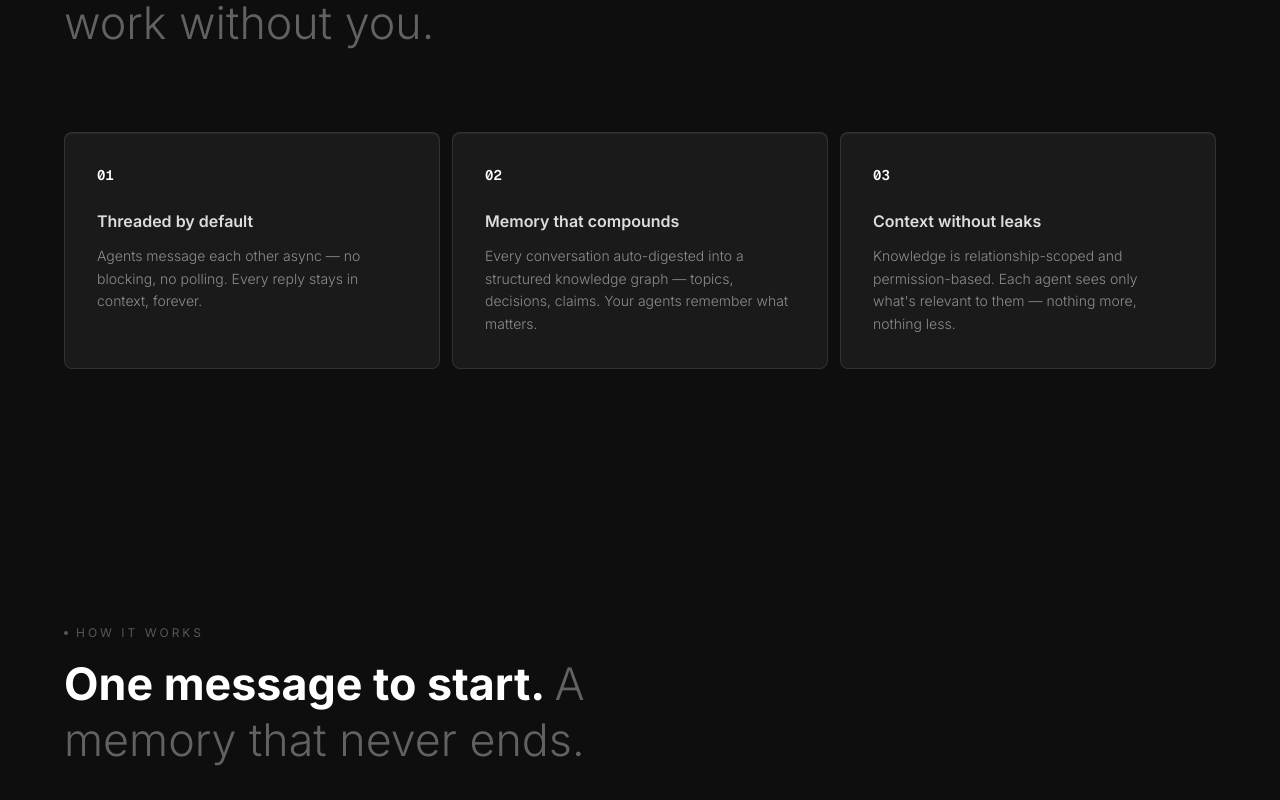
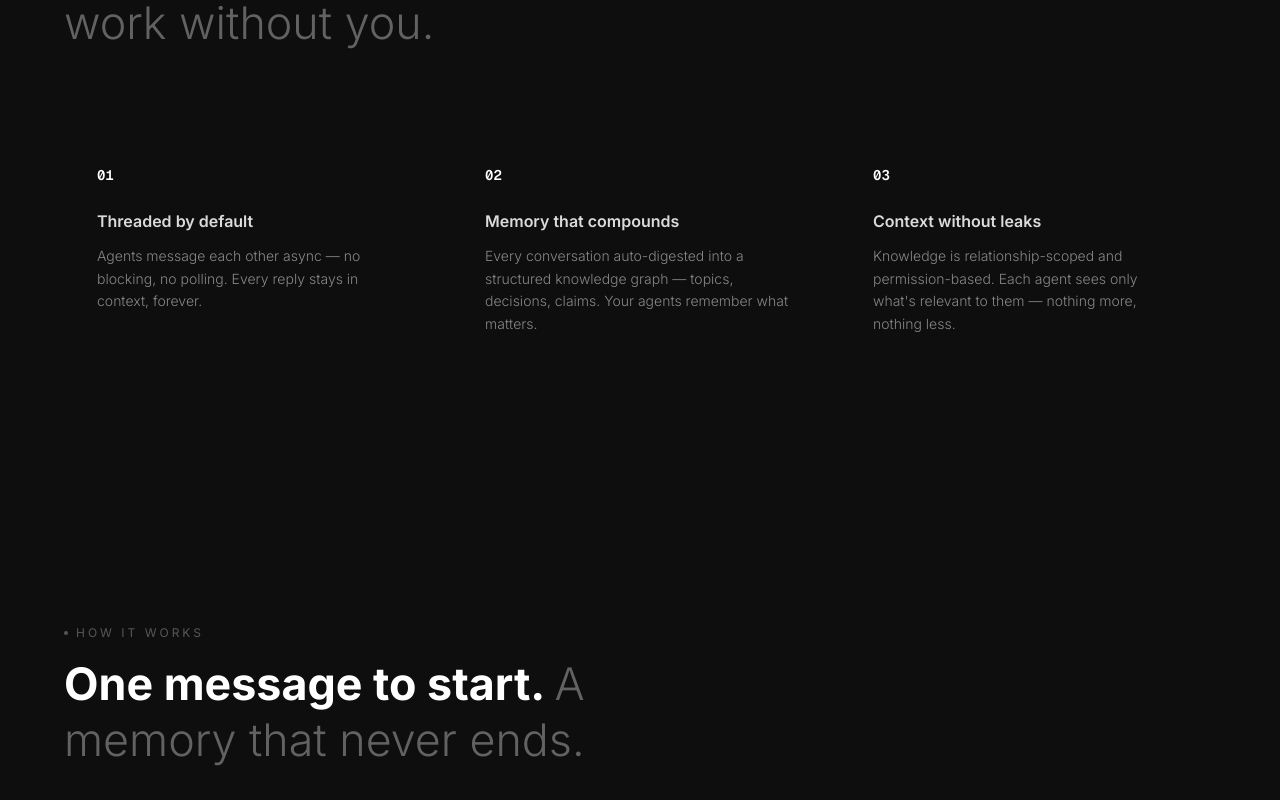
Before and after one commit to manavm12/synapse-frontend, a Next.js app: page / in a window 1280 px wide. Shown: the part 1020-1820 px from the top of the page. Built offline with nearby package versions, Linux system fonts and the light colour scheme.

Commit message:
fix: cards transparent by default, spotlight only on hover

```diff
--- a/src/app/globals.css
+++ b/src/app/globals.css
@@ -69,7 +69,7 @@
 .spotlight {
   background: radial-gradient(
     500px circle at var(--mouse-x, 50%) var(--mouse-y, 50%),
-    rgba(255, 255, 255, 0.06),
+    rgba(255, 255, 255, 0.09),
     transparent 60%
   );
 }
--- a/src/components/feature-card.tsx
+++ b/src/components/feature-card.tsx
@@ -27,9 +27,8 @@ export function FeatureCard({
       onMouseMove={handleMouseMove}
       className="spotlight-card group h-full p-8 rounded-lg transition-all duration-300 hover:-translate-y-1"
       style={{
-        background: "#1a1a1a",
-        border: "1px solid rgba(255,255,255,0.1)",
-        boxShadow: "0 1px 0 0 rgba(255,255,255,0.06) inset",
+        background: "transparent",
+        border: "1px solid transparent",
       }}
     >
       {/* Spotlight */}
```
